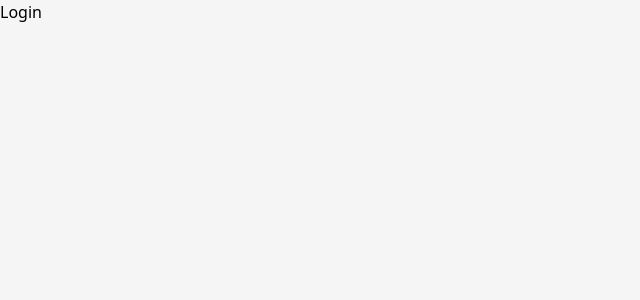
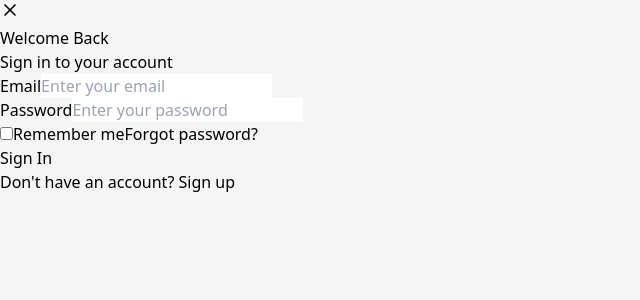
Before and after one commit to SubhamSahu809/ProRental, a React (Vite) app in the folder Frontend/: page /login in a window 1280 px wide. Shown: the top 300 px of the page, without its empty margins (0-640 px from the left). Built offline with nearby package versions, Linux system fonts and the light colour scheme.

Commit message:
import issue

```diff
--- a/Frontend/src/components/Login.jsx
+++ /dev/null
@@ -1,11 +0,0 @@
-import React from "react";
-
-const Login = () => {
-  return (
-    <div>
-      <h1>Login</h1>
-    </div>
-  );
-};
-
-export default Login;
--- a/Frontend/src/pages/Login.jsx
+++ b/Frontend/src/pages/Login.jsx
@@ -1,9 +1,42 @@
-import React from "react";
-import Login from "../components/Login";
+import React, { useState } from "react";
+import LoginModal from "../components/LoginModal";
+import SignupModal from "../components/SignupModal";
 
 const LoginPage = () => {
+  const [isLoginModalOpen, setIsLoginModalOpen] = useState(true);
+  const [isSignupModalOpen, setIsSignupModalOpen] = useState(false);
+
+  const closeLoginModal = () => {
+    setIsLoginModalOpen(false);
+  };
+
+  const closeSignupModal = () => {
+    setIsSignupModalOpen(false);
+  };
+
+  const switchToSignup = () => {
+    setIsLoginModalOpen(false);
+    setIsSignupModalOpen(true);
+  };
+
+  const switchToLogin = () => {
+    setIsSignupModalOpen(false);
+    setIsLoginModalOpen(true);
+  };
+
   return (
-    <Login />
+    <>
+      <LoginModal
+        isOpen={isLoginModalOpen}
+        onClose={closeLoginModal}
+        onSwitchToSignup={switchToSignup}
+      />
+      <SignupModal
+        isOpen={isSignupModalOpen}
+        onClose={closeSignupModal}
+        onSwitchToLogin={switchToLogin}
+      />
+    </>
   );
 };
 
```
Also changed, not shown: 1 other file (tests, documents, lock files or other folders).
